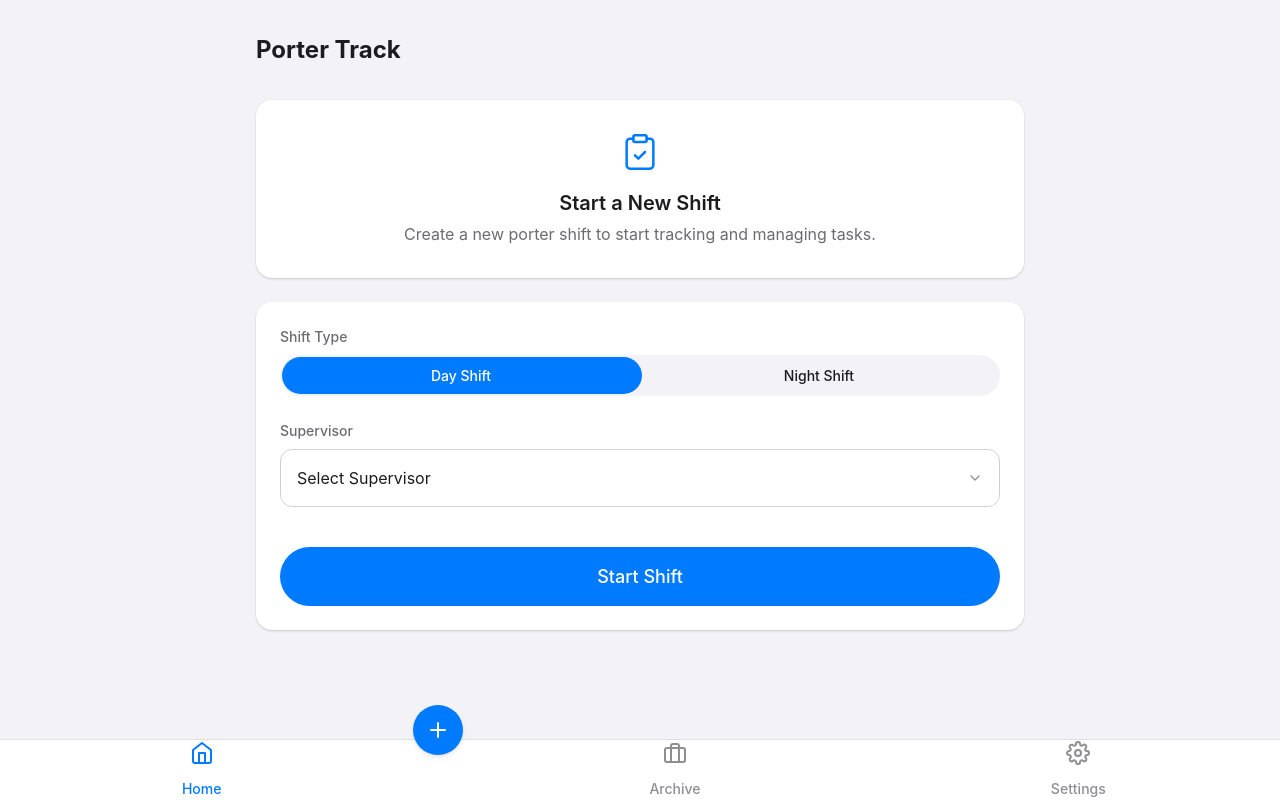
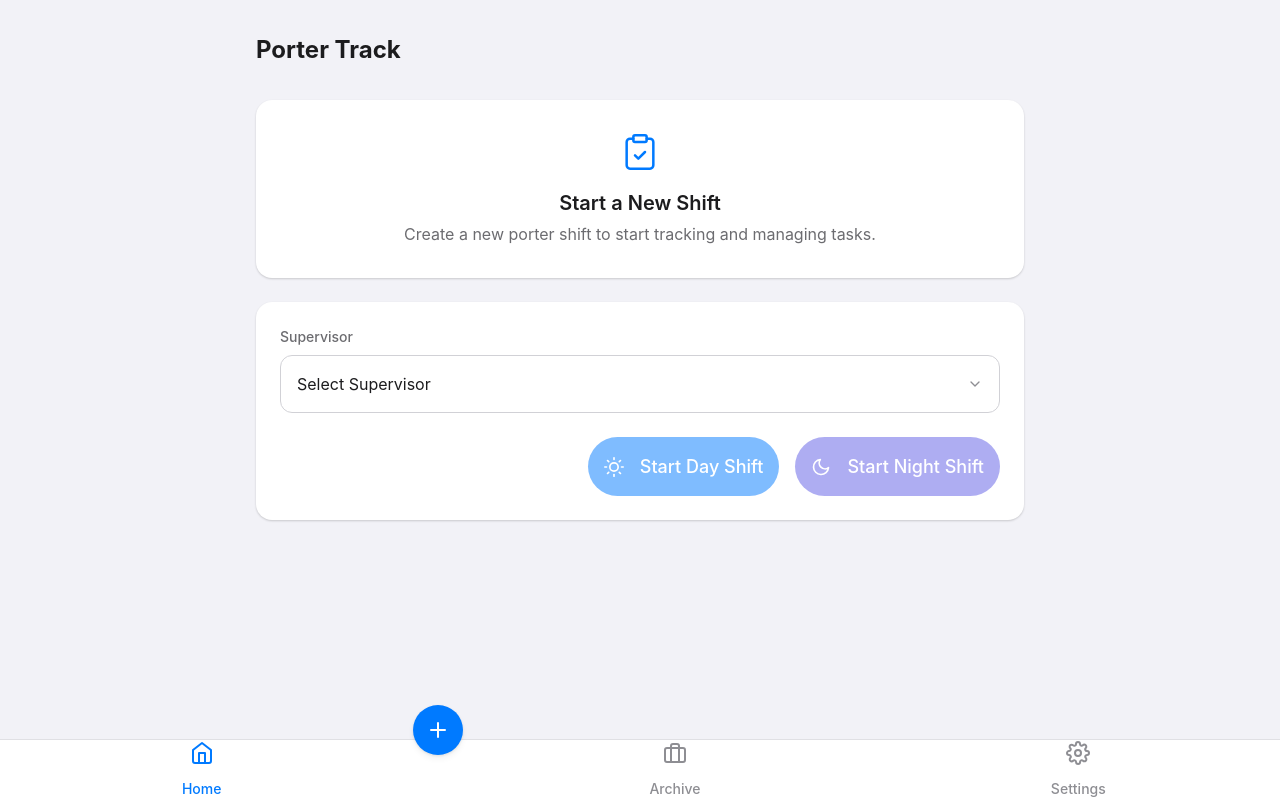
Before and after one commit to Hypha-Media-UK/Porter-Task, a Vue app: page / in a window 1280 px wide. Built offline with nearby package versions, Linux system fonts and the light colour scheme.

Commit message:
Better +1

```diff
--- a/src/views/HomeView.vue
+++ b/src/views/HomeView.vue
@@ -121,34 +121,7 @@
           <p>Create a new porter shift to start tracking and managing tasks.</p>
         </div>
 
-        <form class="shift-form card" @submit.prevent="startNewShift">
-          <div class="form-group">
-            <label>Shift Type</label>
-            <div class="segmented-control">
-              <div
-                class="segment"
-                :class="{ active: shiftType === 'Day' }"
-                @click="shiftType = 'Day'"
-              >
-                Day Shift
-              </div>
-              <div
-                class="segment"
-                :class="{ active: shiftType === 'Night' }"
-                @click="shiftType = 'Night'"
-              >
-                Night Shift
-              </div>
-              <div
-                class="segment-highlighter"
-                :style="{
-                  transform: `translateX(${shiftType === 'Day' ? '0%' : '100%'})`,
-                  width: '50%'
-                }"
-              ></div>
-            </div>
-          </div>
-
+        <div class="shift-form card">
           <div class="form-group">
             <label for="supervisor">Supervisor</label>
             <select
@@ -162,10 +135,43 @@
             </select>
           </div>
 
-          <button type="submit" class="btn-primary btn-large start-btn">
-            Start Shift
-          </button>
-        </form>
+          <div class="shift-actions">
+            <button
+              type="button"
+              class="btn-primary btn-large"
+              @click="startSpecificShift('Day')"
+              :disabled="!supervisor"
+            >
+              <span class="btn-icon">
+                <svg xmlns="http://www.w3.org/2000/svg" width="20" height="20" viewBox="0 0 24 24" fill="none" stroke="currentColor" stroke-width="2" stroke-linecap="round" stroke-linejoin="round">
+                  <circle cx="12" cy="12" r="5"></circle>
+                  <line x1="12" y1="1" x2="12" y2="3"></line>
+                  <line x1="12" y1="21" x2="12" y2="23"></line>
+                  <line x1="4.22" y1="4.22" x2="5.64" y2="5.64"></line>
+                  <line x1="18.36" y1="18.36" x2="19.78" y2="19.78"></line>
+                  <line x1="1" y1="12" x2="3" y2="12"></line>
+                  <line x1="21" y1="12" x2="23" y2="12"></line>
+                  <line x1="4.22" y1="19.78" x2="5.64" y2="18.36"></line>
+                  <line x1="18.36" y1="5.64" x2="19.78" y2="4.22"></line>
+                </svg>
+              </span>
+              Start Day Shift
+            </button>
+            <button
+              type="button"
+              class="btn-secondary btn-large"
+              @click="startSpecificShift('Night')"
+              :disabled="!supervisor"
+            >
+              <span class="btn-icon">
+                <svg xmlns="http://www.w3.org/2000/svg" width="20" height="20" viewBox="0 0 24 24" fill="none" stroke="currentColor" stroke-width="2" stroke-linecap="round" stroke-linejoin="round">
+                  <path d="M21 12.79A9 9 0 1 1 11.21 3 7 7 0 0 0 21 12.79z"></path>
+                </svg>
+              </span>
+              Start Night Shift
+            </button>
+          </div>
+        </div>
 
         <div class="recent-shifts" v-if="recentShifts.length > 0">
           <div class="section-header">
@@ -289,9 +295,9 @@
 })
 
 // Methods
-const startNewShift = () => {
+const startSpecificShift = (type: 'Day' | 'Night') => {
   if (supervisor.value) {
-    startShift(shiftType.value, supervisor.value)
+    startShift(type, supervisor.value)
     if (navigate) navigate('tasks')
   }
 }
@@ -538,12 +544,30 @@
 
 .shift-actions {
   display: flex;
+  flex-direction: column;
   gap: var(--spacing-md);
   margin-top: var(--spacing-lg);
 }
 
 .shift-actions button {
+  display: flex;
+  align-items: center;
+  justify-content: center;
+  gap: var(--spacing-md);
   flex: 1;
+  padding: var(--spacing-md);
+}
+
+.btn-icon {
+  display: flex;
+  align-items: center;
+  justify-content: center;
+}
+
+@media (min-width: 768px) {
+  .shift-actions {
+    flex-direction: row;
+  }
 }
 
 /* Quick Actions Section */
```
